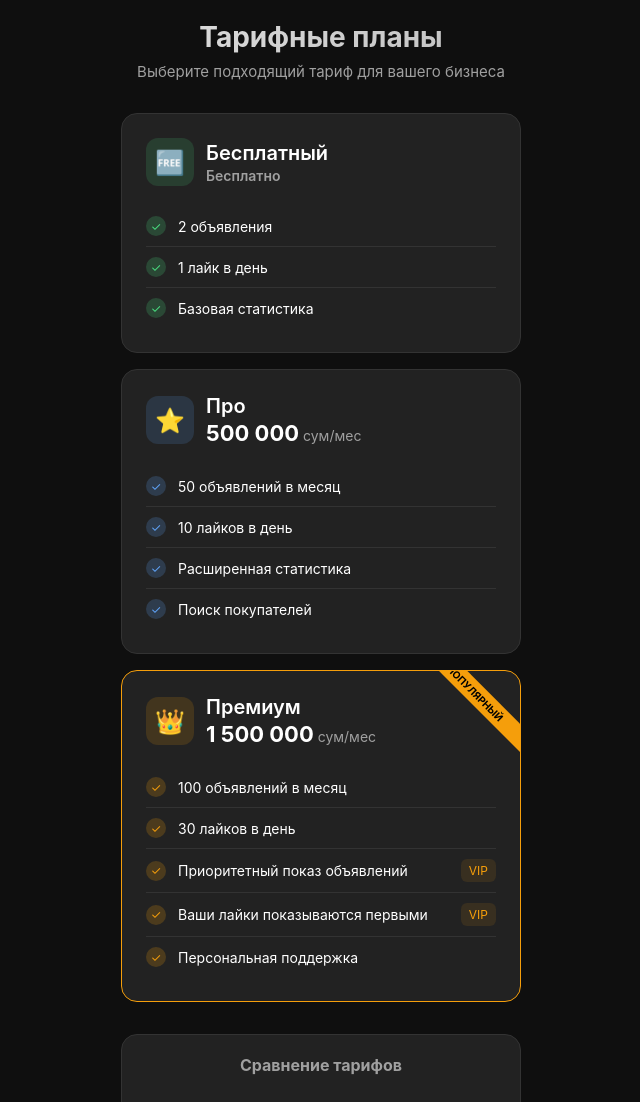
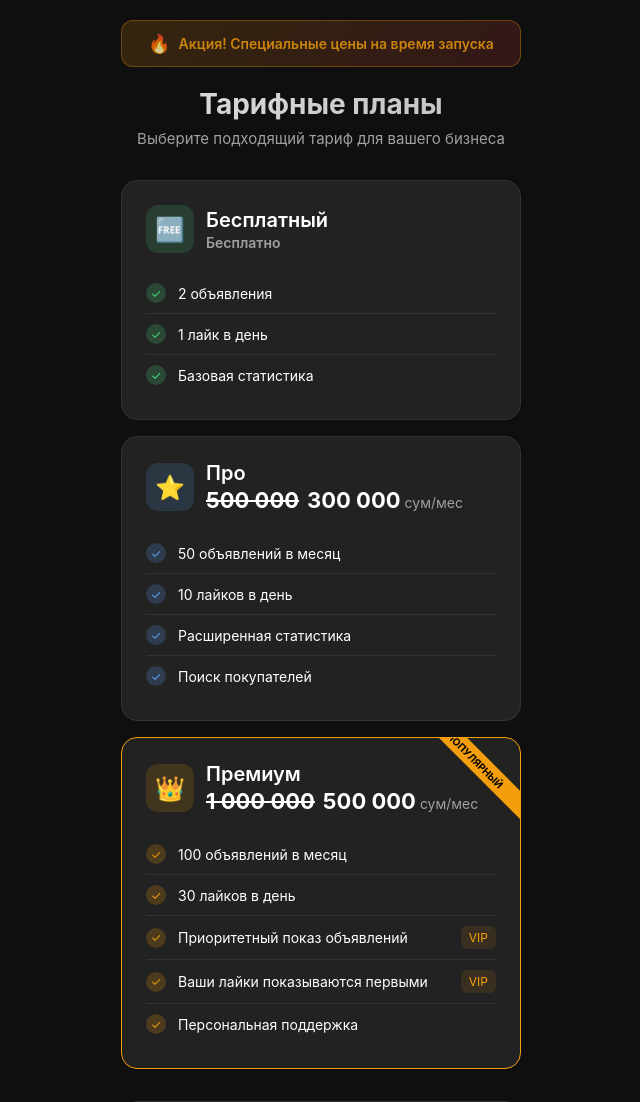
Before and after one commit to judex14turk-oss/F2F, a Flask app: page /webapp/tariffs in a window 1280 px wide. Shown: the top 1102 px of the page, without its empty margins (319-959 px from the left). Run offline with Flask 3, Linux system fonts and the light colour scheme; some libraries are stand-ins or nearby versions.

Commit message:
Update pricing and add promotional banner to tariffs
Update prices for 'Pro' and 'Premium' tariffs in bot.py, replit.md, and templates/tariffs.html, and add a promotional banner to the tariffs page.

Replit-Commit-Author: Agent
Replit-Commit-Session-Id: a7464224-8a13-475c-b111-b3136e997ab9
Replit-Commit-Checkpoint-Type: full_checkpoint
Replit-Commit-Event-Id: c1d0b003-cd8b-4592-9bda-dfb61a34172e
Replit-Helium-Checkpoint-Created: true

```diff
--- a/bot.py
+++ b/bot.py
@@ -2233,16 +2233,17 @@ async def tariffs(message: types.Message):
     else:
         text = (
             "💳 Тарифные планы\n\n"
+            "🔥 АКЦИЯ! Специальные цены на время запуска\n\n"
             "━━━━━━━━━━━━━━━━━━\n"
             "🆓 Бесплатный\n"
             "• 2 объявления\n"
             "• 1 лайк в день\n\n"
             "━━━━━━━━━━━━━━━━━━\n"
-            "⭐ Про (500 000 сум/мес)\n"
+            "⭐ Про (300 000 сум/мес)\n"
             "• 50 объявлений в месяц\n"
             "• 10 лайков в день\n\n"
             "━━━━━━━━━━━━━━━━━━\n"
-            "👑 Премиум (1 500 000 сум/мес)\n"
+            "👑 Премиум (500 000 сум/мес)\n"
             "• 100 объявлений в месяц\n"
             "• 30 лайков в день\n"
             "• Приоритетный показ\n\n"
--- a/templates/tariffs.html
+++ b/templates/tariffs.html
@@ -128,6 +128,40 @@
         .free-badge {
             color: var(--accent-free);
             font-weight: 600;
+        }
+
+        .old-price {
+            text-decoration: line-through;
+            color: var(--text-secondary);
+            font-size: 14px;
+            font-weight: 400;
+            margin-right: 4px;
+        }
+
+        .promo-banner {
+            max-width: 400px;
+            margin: 0 auto 20px;
+            background: linear-gradient(135deg, rgba(245, 158, 11, 0.2) 0%, rgba(239, 68, 68, 0.2) 100%);
+            border: 1px solid rgba(245, 158, 11, 0.4);
+            border-radius: 12px;
+            padding: 12px 16px;
+            display: flex;
+            align-items: center;
+            justify-content: center;
+            gap: 8px;
+            font-size: 14px;
+            font-weight: 600;
+            color: var(--accent-premium);
+            animation: pulse 2s infinite;
+        }
+
+        .promo-icon {
+            font-size: 18px;
+        }
+
+        @keyframes pulse {
+            0%, 100% { opacity: 1; }
+            50% { opacity: 0.8; }
         }
 
         .features-list {
@@ -280,6 +314,11 @@
     </style>
 </head>
 <body>
+    <div class="promo-banner">
+        <span class="promo-icon">🔥</span>
+        <span>Акция! Специальные цены на время запуска</span>
+    </div>
+
     <div class="header">
         <h1>Тарифные планы</h1>
         <p>Выберите подходящий тариф для вашего бизнеса</p>
@@ -317,7 +356,7 @@
                 <div class="tariff-icon pro">⭐</div>
                 <div class="tariff-info">
                     <h2>Про</h2>
-                    <div class="price"><span>500 000</span> сум/мес</div>
+                    <div class="price"><span class="old-price">500 000</span> <span>300 000</span> сум/мес</div>
                 </div>
             </div>
             <ul class="features-list">
@@ -346,7 +385,7 @@
                 <div class="tariff-icon premium">👑</div>
                 <div class="tariff-info">
                     <h2>Премиум</h2>
-                    <div class="price"><span>1 500 000</span> сум/мес</div>
+                    <div class="price"><span class="old-price">1 000 000</span> <span>500 000</span> сум/мес</div>
                 </div>
             </div>
             <ul class="features-list">
```
Also changed, not shown: replit.md (+3 -3 lines).
